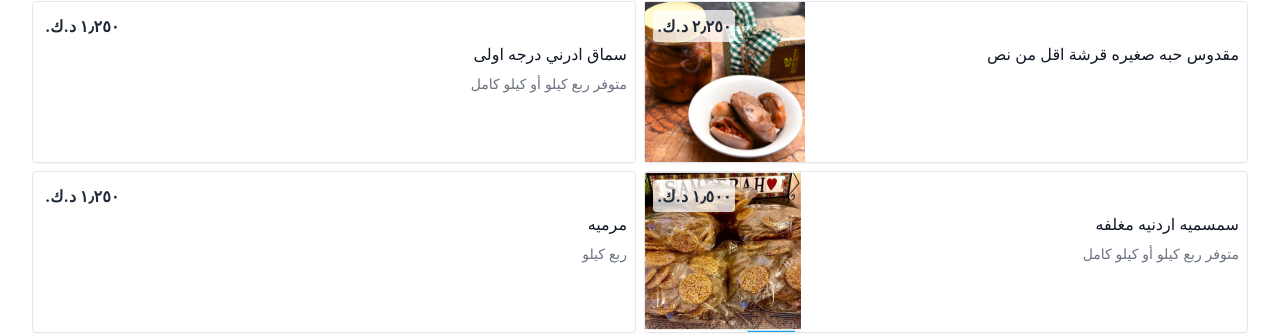
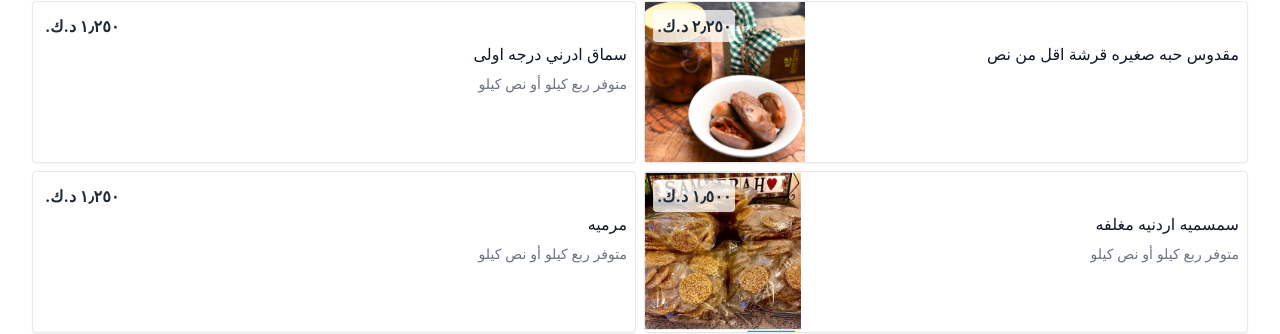
Before and after one commit to mshroo3i/mshroo3i-react-spa, a React (Create React App) app: page / in a window 1280 px wide. Shown: the part 1152-1486 px from the top of the page. Built offline with nearby package versions, Linux system fonts and the light colour scheme.

Commit message:
update Products

```diff
--- a/src/data/products.ts
+++ b/src/data/products.ts
@@ -55,7 +55,17 @@ export const products: Product[] = [
         price: new Price(1.5),
         imageSrc: zatarImage,
         imageAlt: 'زعتر ممتاز فلسطيني',
-        options: []
+        options: [
+            {
+                id: 1,
+                description: "الحجم",
+                inputType: CustomizationOptionType.Radio,
+                choices: [
+                    { id: 1, text: "علبه ريع كيلو", price: new Price(1.5)},
+                    { id: 2, text: "علبه نص كيلو", price: new Price(3)},
+                ]
+            }
+        ]
     },
     {
         id: 3,
@@ -64,7 +74,17 @@ export const products: Product[] = [
         price: new Price(1.5),
         imageSrc: do2aImage,
         imageAlt: 'دقه فلسطينيه زعتر احمر',
-        options: []
+        options: [
+            {
+                id: 1,
+                description: "الحجم",
+                inputType: CustomizationOptionType.Radio,
+                choices: [
+                    { id: 1, text: "علبه ريع كيلو", price: new Price(1.5)},
+                    { id: 2, text: "علبه نص كيلو", price: new Price(3)},
+                ]
+            }
+        ]
     },
     {
         id: 4,
@@ -105,28 +125,58 @@ export const products: Product[] = [
     {
         id: 9,
         name: 'سماق ادرني درجه اولى',
-        description: "متوفر ربع كيلو أو كيلو كامل",
+        description: "متوفر ربع كيلو أو نص كيلو",
         price: new Price(1.25),
         imageSrc: undefined,
         imageAlt: 'سماق ادرني درجه اولى',
-        options: []
+        options: [
+            {
+                id: 1,
+                description: "الحجم",
+                inputType: CustomizationOptionType.Radio,
+                choices: [
+                    { id: 1, text: "علبه ريع كيلو", price: new Price(1.25)},
+                    { id: 2, text: "علبه نص كيلو", price: new Price(2.5)},
+                ]
+            }
+        ]
     },
     {
         id: 10,
         name: 'سمسميه اردنيه مغلفه',
-        description: "متوفر ربع كيلو أو كيلو كامل",
+        description: "متوفر ربع كيلو أو نص كيلو",
         price: new Price(1.5),
         imageSrc: simsimiaImage,
         imageAlt: 'سمسميه اردنيه مغلفه',
-        options: []
+        options: [
+            {
+                id: 1,
+                description: "الحجم",
+                inputType: CustomizationOptionType.Radio,
+                choices: [
+                    { id: 1, text: "علبه ريع كيلو", price: new Price(1.5)},
+                    { id: 2, text: "علبه نص كيلو", price: new Price(3)},
+                ]
+            }
+        ]
     },
     {
         id: 11,
         name: 'مرميه',
-        description: "ربع كيلو",
+        description: "متوفر ربع كيلو أو نص كيلو",
         price: new Price(1.25),
         imageSrc: undefined,
         imageAlt: 'مرميه',
-        options: []
+        options: [
+            {
+                id: 1,
+                description: "الحجم",
+                inputType: CustomizationOptionType.Radio,
+                choices: [
+                    { id: 1, text: "علبه ريع كيلو", price: new Price(1.25)},
+                    { id: 2, text: "علبه نص كيلو", price: new Price(2.5)},
+                ]
+            }
+        ]
     },
 ]
```
